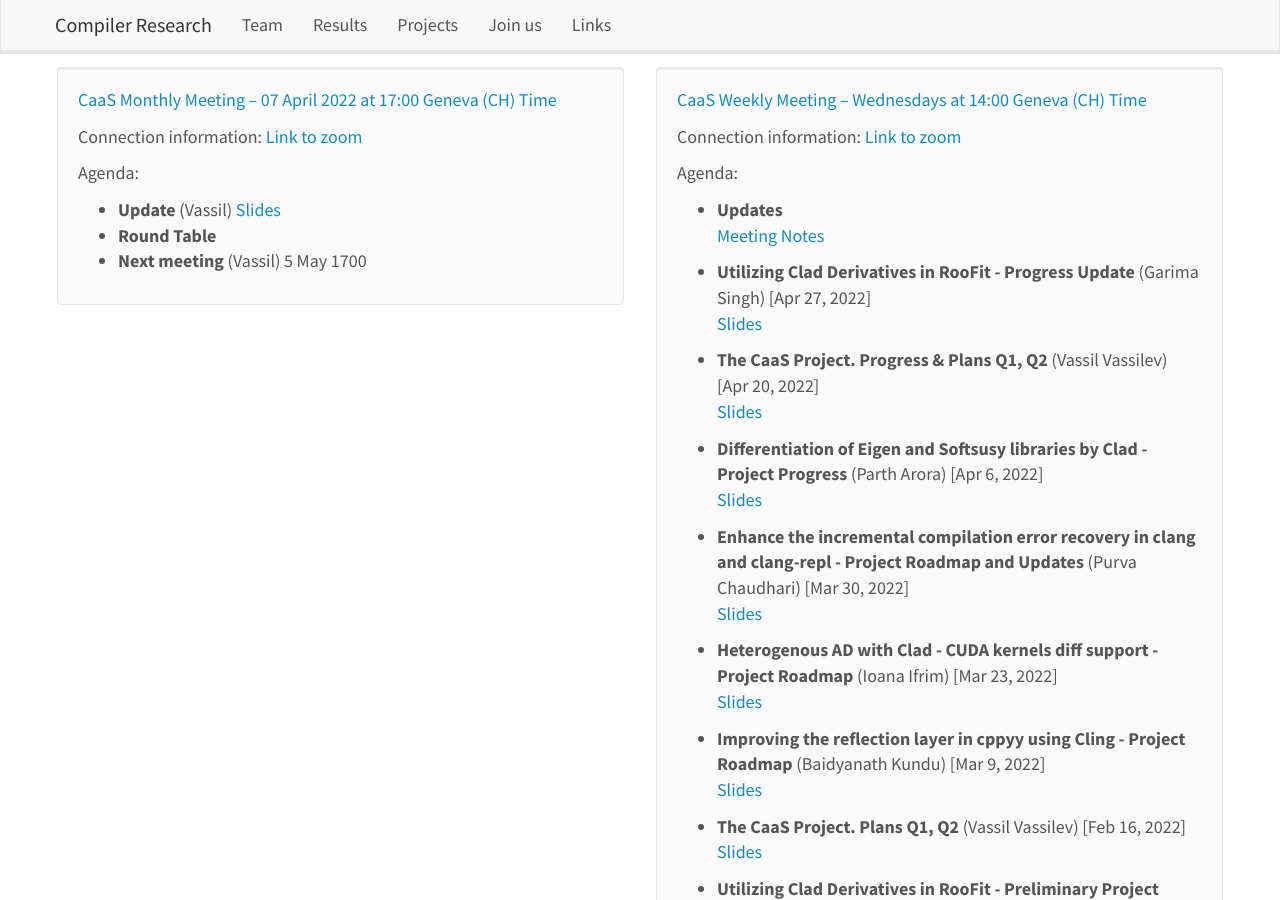
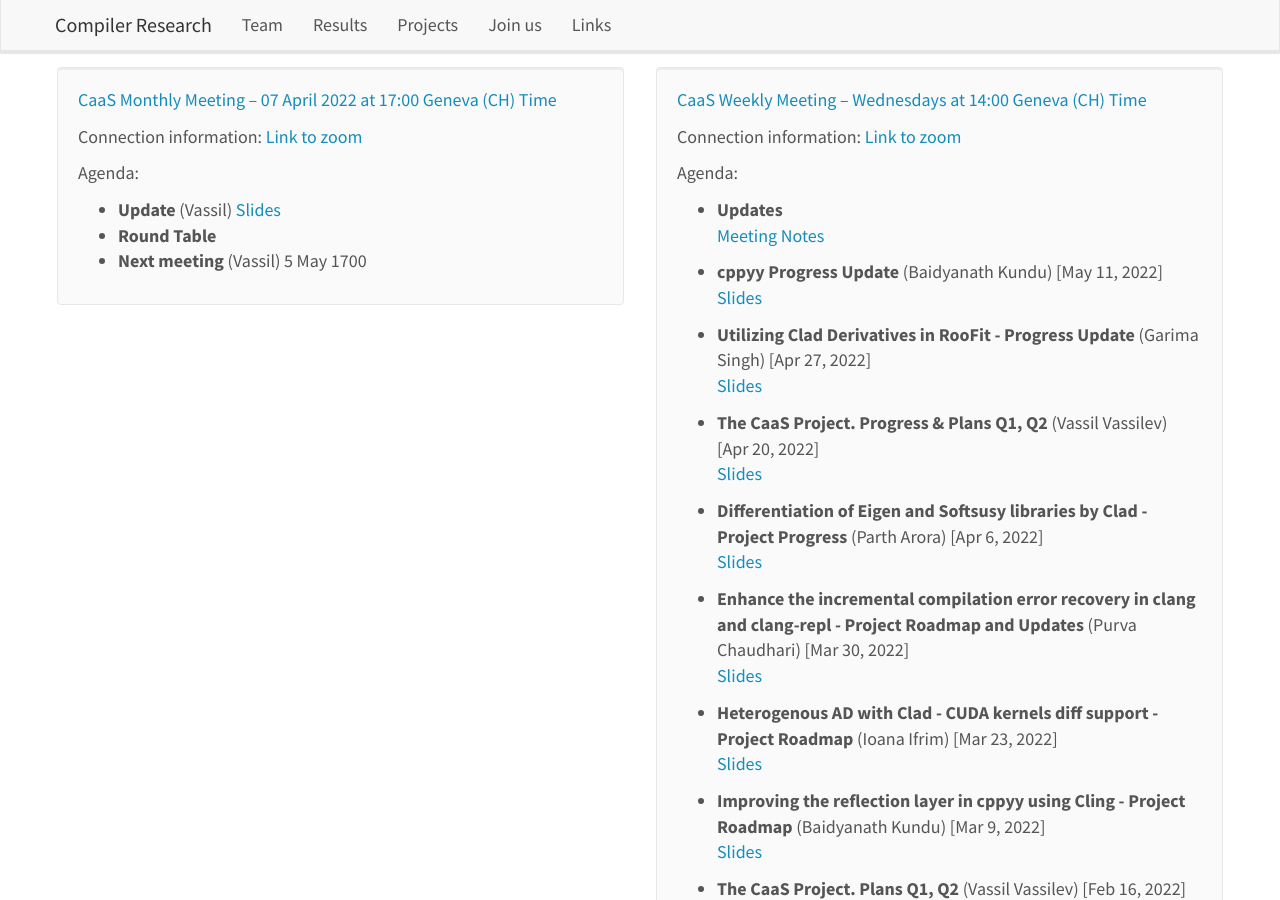
Before and after one commit to vgvassilev/clad, a Jekyll site: the page built from _pages/meetings.md, in a window 1280 px wide and 900 px high, scrolled down 514 px. Built offline with Jekyll 4.4.1, drawn with Linux system fonts in a browser that asks for light colours; nearby versions of some CDN libraries; a style sheet for code colours, icons or effects is not loaded.

Commit message:
Add cppyy Progress Update slides

```diff
--- a/_data/standing_meetings.yml
+++ b/_data/standing_meetings.yml
@@ -17,6 +17,10 @@
   agenda:
     - title: Updates
       link: "[Meeting Notes](https://docs.google.com/document/d/1HMUtM8rRPeTYDqsWZVD-iQityjJj9_GKgu0FHHbiBr0)"
+    - title: "cppyy Progress Update"
+      date: 2022-05-11 14:00:00 +0200
+      speaker: "Baidyanath Kundu"
+      link: "[Slides](/assets/presentations/CaaS_Weekly_11_05_2022_Baidyanath-Progress_Report_may_2022.pdf)"
     - title: "Utilizing Clad Derivatives in RooFit - Progress Update"
       date: 2022-04-27 14:00:00 +0200
       speaker: "Garima Singh"
```
Also changed, not shown: 1 other file.
